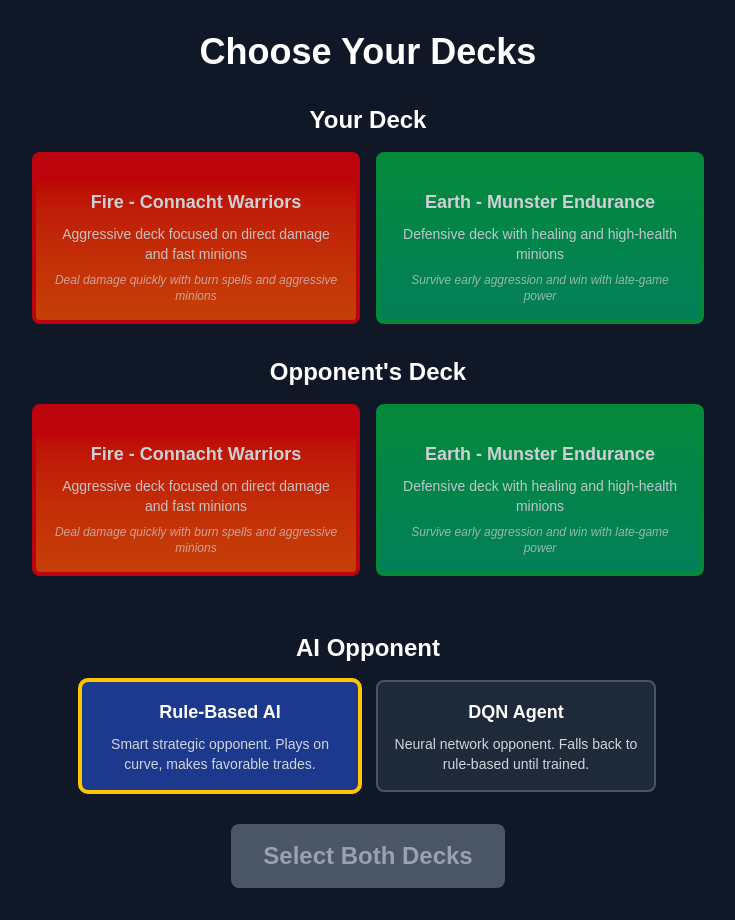
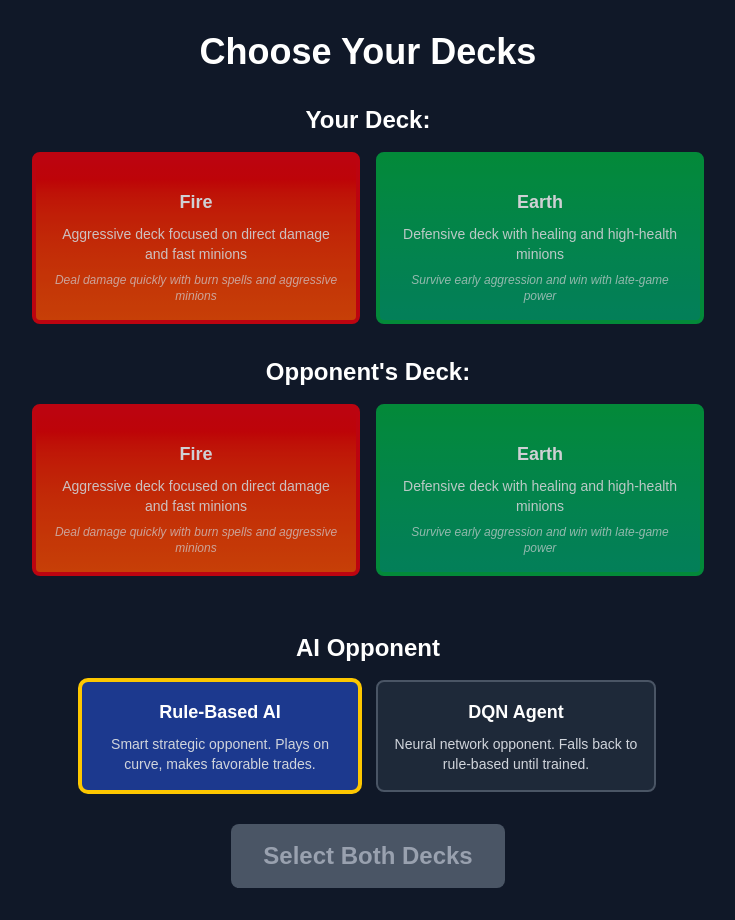
Before and after one commit to StephenJamesDunne/final-year-project, a Next.js app: page /battle in a window 1280 px wide. Shown: the whole page, without its empty margins (272-1007 px from the left). Built offline with nearby package versions, Linux system fonts and the light colour scheme.

Commit message:
updated deck management to allow swapping between pre-defined structure decks, or a random deck of 30 cards. working on redesigning the deck selection menu to now account for this toggle

```diff
--- a/app/battle/page.tsx
+++ b/app/battle/page.tsx
@@ -26,10 +26,14 @@ export default function BattlePage() {
 function DeckSelectionScreen() {
   const playerDeckArchetype = useBattleStore((state) => state.playerDeckArchetype);
   const aiDeckArchetype = useBattleStore((state) => state.aiDeckArchetype);
+  const playerDeckMode = useBattleStore((state) => state.playerDeckMode);
+  const aiDeckMode = useBattleStore((state) => state.aiDeckMode);
   const aiType = useBattleStore((state) => state.aiType);
 
   const selectPlayerDeck = useBattleStore((state) => state.selectPlayerDeck);
   const selectAIDeck = useBattleStore((state) => state.selectAIDeck);
+  const selectPlayerDeckMode = useBattleStore((state) => state.selectPlayerDeckMode);
+  const selectAIDeckMode = useBattleStore((state) => state.selectAIDeckMode);
   const selectAIType = useBattleStore((state) => state.selectAIType);
   const startBattle = useBattleStore((state) => state.startBattle);
 
@@ -42,13 +46,17 @@ function DeckSelectionScreen() {
       <DeckSelector
         selectedDeck={playerDeckArchetype}
         onSelectDeck={selectPlayerDeck}
-        label="Your Deck"
+        selectedMode={playerDeckMode}
+        onSelectMode={selectPlayerDeckMode}
+        label="Your Deck:"
       />
 
       <DeckSelector
         selectedDeck={aiDeckArchetype}
         onSelectDeck={selectAIDeck}
-        label="Opponent's Deck"
+        selectedMode={aiDeckMode}
+        onSelectMode={selectAIDeckMode}
+        label="Opponent's Deck:"
       />
 
       <AISelector
--- a/lib/game/deckManager.ts
+++ b/lib/game/deckManager.ts
@@ -1,6 +1,8 @@
 import { Card, DeckArchetype, DeckInfo } from "../types/game";
 import { getArchetypeCards } from "../data/cards";
 import { buildStructureDeck } from "../data/decks";
+
+export type DeckBuildMode = "structure" | "random";
 
 // Check if running in client environment
 // this is important for shuffling decks only on the client side.
@@ -22,8 +24,6 @@ export function shuffleDeck<T>(array: T[]): T[] {
   }
   return shuffledDeck;
 }
-
-export type DeckBuildMode = "structure" | "random";
 
 // Create a deck based on chosen archetype and build mode.
 // If mode is "structure", builds the deck from the predefined structure deck.
@@ -104,28 +104,28 @@ export function addCardsToHand(hand: Card[], newCards: Card[]): Card[] {
 export const DECK_INFO: Record<DeckArchetype, DeckInfo> = {
   fire: {
     archetype: "fire",
-    name: "Fire - Connacht Warriors",
+    name: "Fire",
     description: "Aggressive deck focused on direct damage and fast minions",
     element: "fire",
     strategy: "Deal damage quickly with burn spells and aggressive minions",
   },
   water: {
     archetype: "water",
-    name: "Water - Leinster Wisdom",
+    name: "Water",
     description: "Tempo deck with card draw and efficient minions",
     element: "water",
     strategy: "Control the board with smart trades and card advantage",
   },
   earth: {
     archetype: "earth",
-    name: "Earth - Munster Endurance",
+    name: "Earth",
     description: "Defensive deck with healing and high-health minions",
     element: "earth",
     strategy: "Survive early aggression and win with late-game power",
   },
   air: {
     archetype: "air",
-    name: "Air - Ulster Cunning",
+    name: "Air",
     description: "Balanced deck with flexible answers and disruption",
     element: "air",
     strategy: "Adapt to your opponent with versatile spells and minions",
--- a/lib/store/slices/deckSlice.ts
+++ b/lib/store/slices/deckSlice.ts
@@ -7,21 +7,28 @@
 import { StateCreator } from "zustand";
 import { DeckArchetype } from "../../types/game";
 import { AIStrategy, createAI, AIType } from "../../ai/aiStrategy";
+import { DeckBuildMode } from "../../game/deckManager";
 
 export interface DeckSlice {
   playerDeckArchetype: DeckArchetype | null;
   aiDeckArchetype: DeckArchetype | null;
+  playerDeckMode: DeckBuildMode;
+  aiDeckMode: DeckBuildMode;
   aiType: AIType;
   aiStrategy: AIStrategy;
 
   selectPlayerDeck: (archetype: DeckArchetype) => void;
   selectAIDeck: (archetype: DeckArchetype) => void;
+  selectPlayerDeckMode: (mode: DeckBuildMode) => void;
+  selectAIDeckMode: (mode: DeckBuildMode) => void;
   selectAIType: (type: AIType) => void;
 }
 
 export const createDeckSlice: StateCreator<DeckSlice> = (set) => ({
   playerDeckArchetype: null,
   aiDeckArchetype: null,
+  playerDeckMode: "structure",
+  aiDeckMode: "structure",
   aiType: "rule-based",
   aiStrategy: createAI("rule-based"),
 
@@ -33,6 +40,14 @@ export const createDeckSlice: StateCreator<DeckSlice> = (set) => ({
     set({ aiDeckArchetype: archetype });
   },
 
+  selectPlayerDeckMode: (mode) => {
+    set({ playerDeckMode: mode });
+  },
+
+  selectAIDeckMode: (mode) => {
+    set({ aiDeckMode: mode });
+  },
+
   selectAIType: (type) => {
     set({
       aiType: type,
--- a/lib/store/slices/initializationSlice.ts
+++ b/lib/store/slices/initializationSlice.ts
@@ -17,11 +17,11 @@
  *
  */
 
-import { StateCreator } from 'zustand';
-import { Card } from '../../types/game';
-import { createArchetypeDeck, drawCards } from '../../game/deckManager';
-import { DeckSlice } from './deckSlice';
-import { BattleSlice } from './battleSlice';
+import { StateCreator } from "zustand";
+import { Card } from "../../types/game";
+import { createArchetypeDeck, drawCards } from "../../game/deckManager";
+import { DeckSlice } from "./deckSlice";
+import { BattleSlice } from "./battleSlice";
 
 // Assign unique instance IDs to each card in the deck for client-side tracking
 // This helps differentiate between multiple copies of the same card in the deck
@@ -29,7 +29,7 @@ import { BattleSlice } from './battleSlice';
 function initializeClientDeck(deck: Card[]): Card[] {
   return deck.map((card, index) => ({
     ...card,
-    instanceId: `${card.id}-deck-${index}-${Date.now()}-${Math.random()}`
+    instanceId: `${card.id}-deck-${index}-${Date.now()}-${Math.random()}`,
   }));
 }
 
@@ -53,17 +53,22 @@ export const createInitializationSlice: StateCreator<
 > = function (set, get) {
   return {
     startBattle: function () {
-
       // get the current game state to access selected deck archetypes
       const currentState = get();
 
       if (!currentState.playerDeckArchetype || !currentState.aiDeckArchetype) {
-        console.warn('Cannot start battle: Both decks must be selected');
+        console.warn("Cannot start battle: Both decks must be selected");
         return;
       }
 
-      const playerDeck = createArchetypeDeck(currentState.playerDeckArchetype);
-      const aiDeck = createArchetypeDeck(currentState.aiDeckArchetype);
+      const playerDeck = createArchetypeDeck(
+        currentState.playerDeckArchetype,
+        currentState.playerDeckMode,
+      );
+      const aiDeck = createArchetypeDeck(
+        currentState.aiDeckArchetype,
+        currentState.aiDeckMode,
+      );
 
       const clientPlayerDeck = initializeClientDeck(playerDeck);
       const clientAIDeck = initializeClientDeck(aiDeck);
@@ -80,7 +85,7 @@ export const createInitializationSlice: StateCreator<
           hand: playerDraw.drawn,
           board: [],
           deck: playerDraw.remaining,
-          fatigueCounter: 0.
+          fatigueCounter: 0,
         },
         ai: {
           health: 30,
@@ -91,16 +96,15 @@ export const createInitializationSlice: StateCreator<
           deck: aiDraw.remaining,
           fatigueCounter: 0,
         },
-        currentTurn: 'player',
+        currentTurn: "player",
         turnNumber: 1,
         gameOver: false,
         winner: undefined,
         combatLog: [
           "The battle begins!",
-          `You chose: ${currentState.playerDeckArchetype.toUpperCase()}`,
-          `Enemy chose: ${currentState.aiDeckArchetype.toUpperCase()}`,
+          `You chose: ${currentState.playerDeckArchetype.toUpperCase()} (${currentState.playerDeckMode})`,
+          `Enemy chose: ${currentState.aiDeckArchetype.toUpperCase()} (${currentState.aiDeckMode})`,
         ],
-
 
         aiAction: undefined,
         selectedMinion: null,
```
